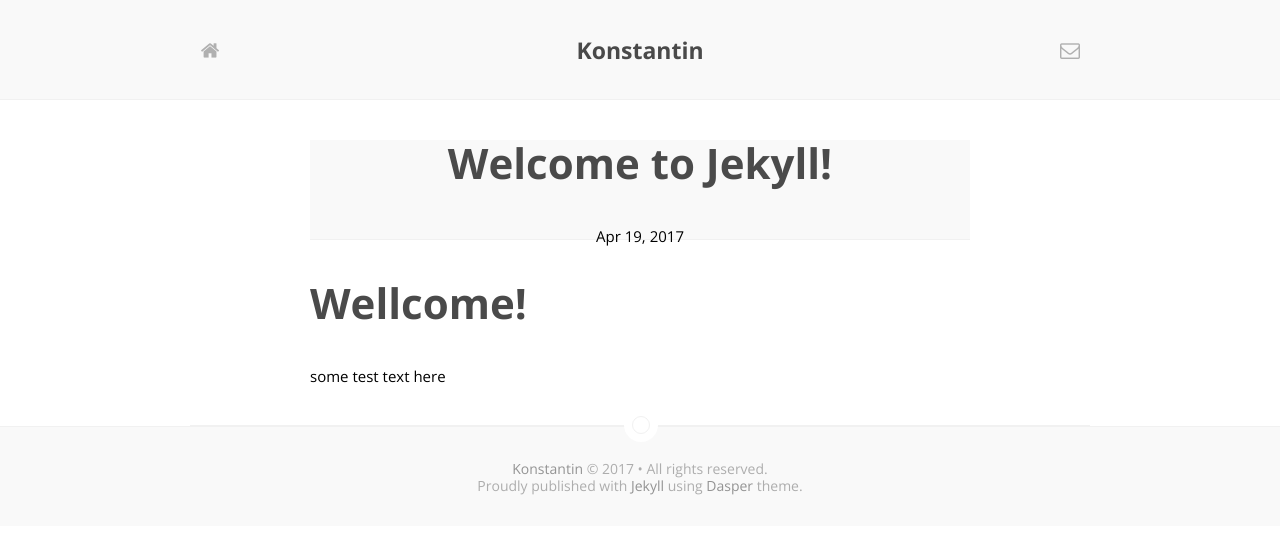
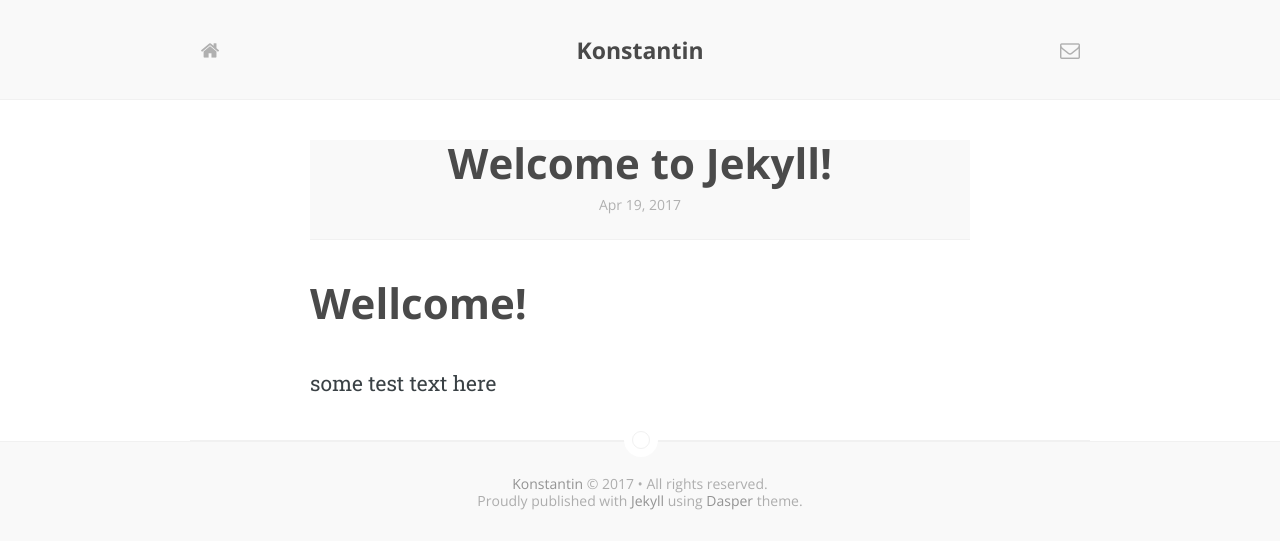
Before and after one commit to grudnks/grudnks.github.io, a Jekyll site: the page built from _posts/2017-04-19-welcome-to-jekyll.markdown, in a window 1280 px wide. Shown: the top 549 px of the page. Built offline with Jekyll 4.4.1, drawn with Linux system fonts in a browser that asks for light colours; some web fonts are replaced.

Commit message:
upd blog theme

```diff
--- a/_layouts/post.html
+++ b/_layouts/post.html
@@ -4,12 +4,12 @@ layout: default
 <article class="post" itemscope itemtype="http://schema.org/BlogPosting">
 
   <header class="post-header">
-    <h1 class="post-title" itemprop="name headline">{{ page.title }}</h1>
-    <p class="post-meta"><time datetime="{{ page.date | date_to_xmlschema }}" itemprop="datePublished">{{ page.date | date: "%b %-d, %Y" }}</time>{% if page.author %} • <span itemprop="author" itemscope itemtype="http://schema.org/Person"><span itemprop="name">{{ page.author }}</span></span>{% endif %}</p>
+    <h1>{{ page.title }}</h1>
+    <span class="article__date" datetime="{{ page.date | date_to_xmlschema }}" itemprop="datePublished">{{ page.date | date: "%b %-d, %Y" }}</span>
   </header>
 
-  <div class="post-content" itemprop="articleBody">
+  <section>
     {{ content }}
-  </div>
+  </section>
 
 </article>
```
